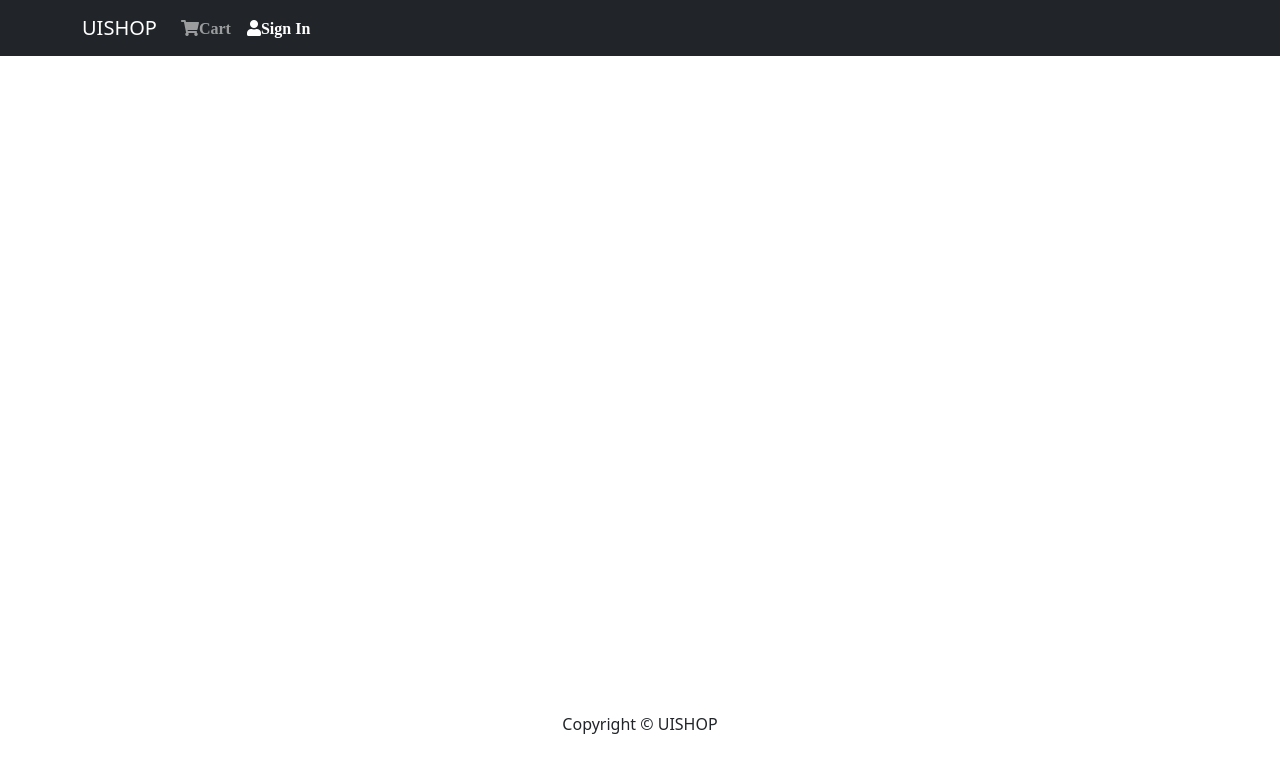
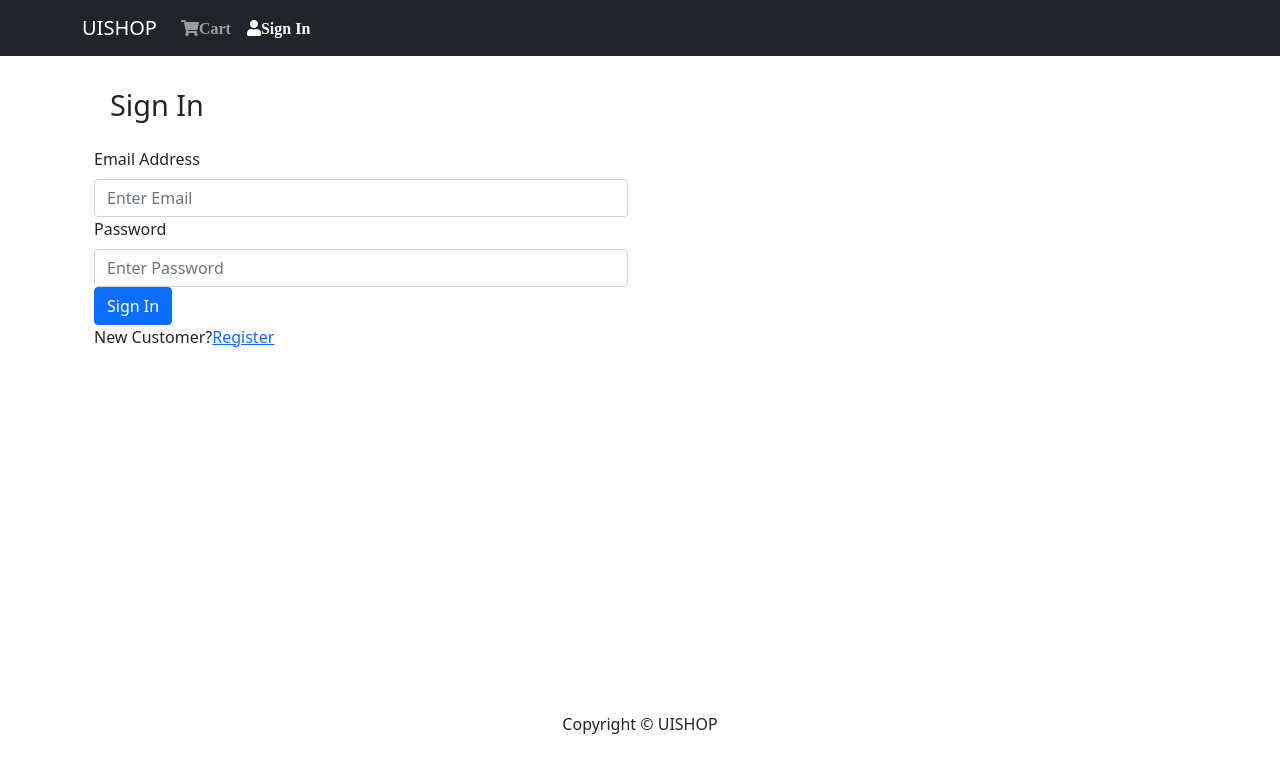
Before and after one commit to uisproject/project_uishop, a React (Create React App) app in the folder frontend/: page /login in a window 1280 px wide. Shown: the top 772 px of the page. Built offline with nearby package versions, Linux system fonts and the light colour scheme.

Commit message:
fix things and added login

```diff
--- a/frontend/src/App.jsx
+++ b/frontend/src/App.jsx
@@ -5,6 +5,7 @@ import Footer from "./components/Footer";
 import HomeScreen from "./screens/HomeScreen";
 import ProductScreen from "./screens/ProductScreen";
 import CartScreen from "./screens/CartScreen";
+import LoginScreen from "./screens/LoginScreen";
 
 const App = () => {
   return (
@@ -17,6 +18,8 @@ const App = () => {
               <Route path="/" element={<HomeScreen />} />
               <Route path="/product/:id" element={<ProductScreen />} />
               <Route path="/cart/:id" element={<CartScreen />} />
+              <Route path="/login/" element={<LoginScreen />} />
+              {/* <Route path="/register" element={<HomeScreen />} /> */}
             </Routes>
           </Container>
         </main>
--- /dev/null
+++ b/frontend/src/components/FormContainer.jsx
@@ -0,0 +1,16 @@
+import React from "react";
+import { Container, Row, Col } from "react-bootstrap";
+
+const FormContainer = ({ children }) => {
+  return (
+    <Container className="justify-content-md-center">
+      <Row>
+        <Col xs={12} md={6}>
+          {children}
+        </Col>
+      </Row>
+    </Container>
+  );
+};
+
+export default FormContainer;
--- a/frontend/src/components/Header.jsx
+++ b/frontend/src/components/Header.jsx
@@ -1,8 +1,17 @@
 import React from "react";
-import { Navbar, Nav, Container } from "react-bootstrap";
+import { Navbar, Nav, Container, NavDropdown } from "react-bootstrap";
 import { LinkContainer } from "react-router-bootstrap";
+import { useDispatch, useSelector } from "react-redux";
+import { logoutRequest } from "../features/user";
 
 const Header = () => {
+  const dispatch = useDispatch();
+  const { userInfo } = useSelector(({ user }) => user);
+
+  const logoutHandler = () => {
+    dispatch(logoutRequest());
+  };
+
   return (
     <header>
       <Navbar bg="dark" variant="dark" expand="lg" collapseOnSelect>
@@ -18,11 +27,23 @@ const Header = () => {
                   <i className="fas fa-shopping-cart">Cart</i>
                 </Nav.Link>
               </LinkContainer>
-              <LinkContainer to={"/login"}>
-                <Nav.Link href="/login">
-                  <i className="fas fa-user">Sign In</i>
-                </Nav.Link>
-              </LinkContainer>
+
+              {userInfo ? (
+                <NavDropdown title={userInfo.name}>
+                  <LinkContainer to={"/profile"}>
+                    <NavDropdown.Item>Profile</NavDropdown.Item>
+                  </LinkContainer>
+                  <NavDropdown.Item onClick={logoutHandler}>
+                    Logout
+                  </NavDropdown.Item>
+                </NavDropdown>
+              ) : (
+                <LinkContainer to={"/login"}>
+                  <Nav.Link href="/login">
+                    <i className="fas fa-user">Sign In</i>
+                  </Nav.Link>
+                </LinkContainer>
+              )}
             </Nav>
           </Navbar.Collapse>
         </Container>
--- /dev/null
+++ b/frontend/src/features/user.js
@@ -0,0 +1,66 @@
+import { createSlice, createAsyncThunk } from "@reduxjs/toolkit";
+import axios from "axios";
+
+const userInfoFromStorage = localStorage.getItem("userInfo")
+  ? JSON.parse(localStorage.getItem("userInfo"))
+  : null;
+
+const initialState = {
+  isLoading: false,
+  userInfo: userInfoFromStorage,
+};
+
+export const loginRequest = createAsyncThunk(
+  "login",
+  async ({ email, password }, thunkAPI) => {
+    try {
+      const config = {
+        headers: {
+          "Content-Type": "application/json",
+        },
+      };
+
+      const { data } = await axios.post(
+        "/api/user/login",
+        {
+          email,
+          password,
+        },
+        config
+      );
+
+      return data;
+    } catch (e) {
+      return thunkAPI.rejectWithValue(e.response.data.message);
+    }
+  }
+);
+
+const userSlice = createSlice({
+  name: "user",
+  initialState,
+  reducers: {
+    logoutRequest: (state) => {
+      localStorage.removeItem("userInfo");
+      state.userInfo = null;
+    },
+  },
+  extraReducers: {
+    [loginRequest.pending]: (state) => {
+      state.isLoading = true;
+    },
+    [loginRequest.fulfilled]: (state, { payload }) => {
+      localStorage.setItem("userInfo", JSON.stringify(payload));
+      state.userInfo = payload;
+      state.isLoading = false;
+    },
+    [loginRequest.rejected]: (state, { payload }) => {
+      state.isLoading = false;
+      state.error = payload;
+    },
+  },
+});
+
+export const { logoutRequest } = userSlice.actions;
+
+export default userSlice.reducer;
--- /dev/null
+++ b/frontend/src/screens/LoginScreen.jsx
@@ -0,0 +1,76 @@
+import React, { useState, useEffect } from "react";
+import { Link, useLocation, useNavigate } from "react-router-dom";
+import { Form, Button, Row, Col } from "react-bootstrap";
+import { useDispatch, useSelector } from "react-redux";
+import Message from "../components/Message";
+import { loginRequest } from "../features/user";
+import FormContainer from "../components/FormContainer";
+import Loader from "../components/Loader";
+
+const LoginScreen = () => {
+  const [email, setEmail] = useState("");
+  const [password, setPassword] = useState("");
+  const location = useLocation();
+  const navigate = useNavigate();
+  const dispatch = useDispatch();
+  const { isLoading, error, userInfo } = useSelector(({ user }) => user);
+  const redirect = location.search ? location.search.split("=")[1] : "/";
+
+  useEffect(() => {
+    if (userInfo) return navigate(redirect);
+  }, [userInfo, redirect]);
+
+  const submitHandler = (e) => {
+    e.preventDefault();
+
+    dispatch(loginRequest({ email, password }));
+  };
+
+  return (
+    <FormContainer>
+      <h1>Sign In</h1>
+      {error && <Message variant={"danger"}>{error}</Message>}
+
+      {isLoading ? (
+        <Loader />
+      ) : (
+        <Form onSubmit={submitHandler}>
+          <Form.Group controlId="email">
+            <Form.Label>Email Address</Form.Label>
+            <Form.Control
+              type="email"
+              placeholder="Enter Email"
+              value={email}
+              onChange={(e) => setEmail(e.target.value)}
+            ></Form.Control>
+          </Form.Group>
+
+          <Form.Group controlId="password">
+            <Form.Label>Password</Form.Label>
+            <Form.Control
+              type="password"
+              placeholder="Enter Password"
+              value={password}
+              onChange={(e) => setPassword(e.target.value)}
+            ></Form.Control>
+          </Form.Group>
+
+          <Button type="submit" variant="primary">
+            Sign In
+          </Button>
+        </Form>
+      )}
+
+      <Row>
+        <Col>
+          New Customer?
+          <Link to={redirect ? `/register?redirect=${redirect}` : "/register"}>
+            Register
+          </Link>
+        </Col>
+      </Row>
+    </FormContainer>
+  );
+};
+
+export default LoginScreen;
--- a/frontend/src/store.js
+++ b/frontend/src/store.js
@@ -2,12 +2,14 @@ import { configureStore } from "@reduxjs/toolkit";
 import productReducers from "./features/product";
 import productDetailReducers from "./features/productDetail";
 import cartReducers from "./features/cart";
+import loginReducers from "./features/user";
 
 const store = configureStore({
   reducer: {
     productList: productReducers,
     productDetail: productDetailReducers,
     cart: cartReducers,
+    user: loginReducers,
   },
 });
 
```
